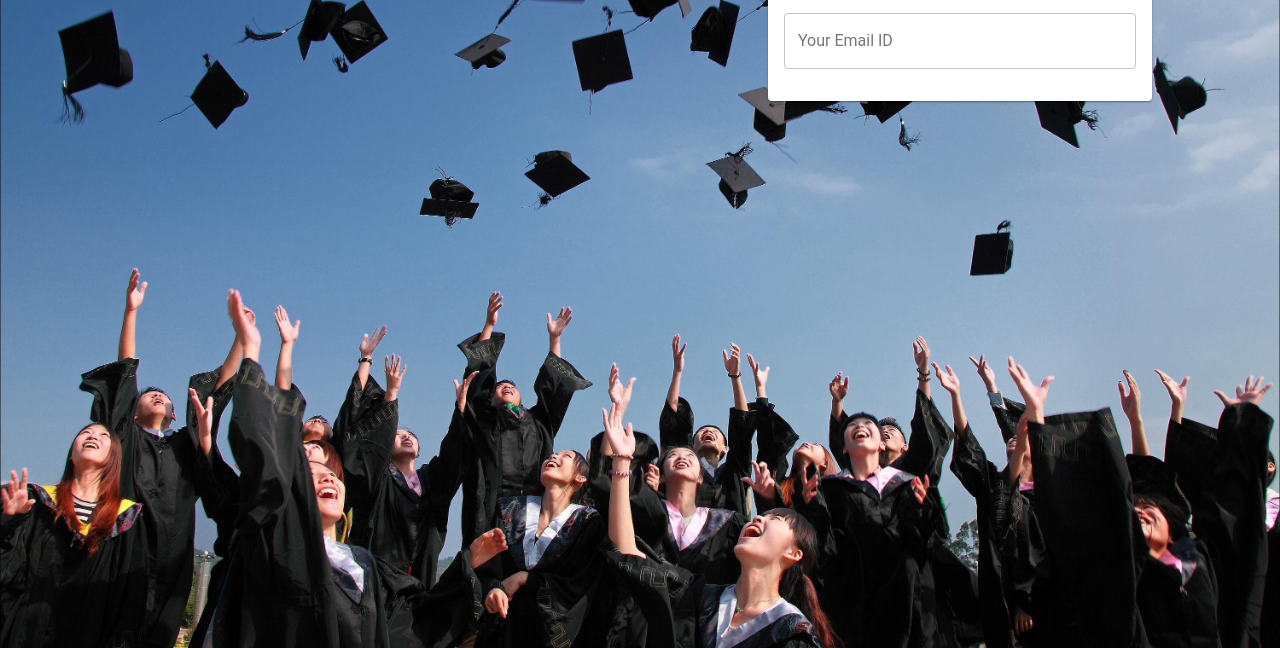
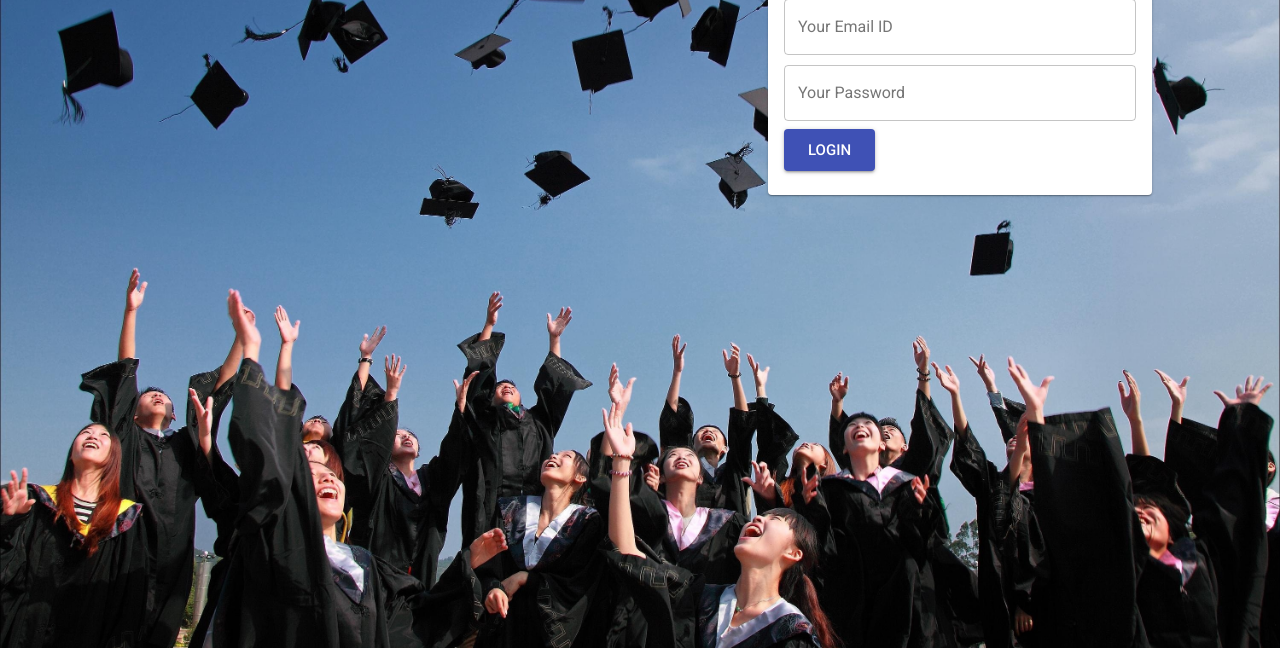
Before and after one commit to SubhamSengupta/The-app, a React app: page / in a window 1280 px wide. Shown: the part 152-800 px from the top of the page. Built offline with nearby package versions, Linux system fonts and the light colour scheme.

Commit message:
add roboto font and add password and login button in login card

```diff
--- a/src/Components/LoginBox/index.js
+++ b/src/Components/LoginBox/index.js
@@ -3,6 +3,7 @@ import Card from '@material-ui/core/Card'
 import CardContent from '@material-ui/core/CardContent'
 import Typography from '@material-ui/core/Typography'
 import TextField from '@material-ui/core/TextField'
+import Button from '@material-ui/core/Button'
 
 import './style.css'
 
@@ -23,7 +24,7 @@ class LoginBox extends React.Component {
   }
 
   render() {
-    const { email } = this.state
+    const { email, password } = this.state
     return (
       <div className='page-login-box'>
         <Card className='page-login-box-card'>
@@ -31,17 +32,37 @@ class LoginBox extends React.Component {
             <Typography className='page-login-box-card-title' variant='display1' gutterBottom>
               Get started with us.
             </Typography>
+            <form onSubmit={this.handleSubmit}>
               <TextField
                 id='page-login-box-email'
                 label='Your Email ID'
                 className='page-login-box-card-text-field'
                 name='email'
                 value={email || ''}
+                type='email'
                 onChange={this.handleChange}
                 margin='normal'
                 variant='outlined'
                 fullWidth
               />
+              <TextField
+                id='page-login-box-password'
+                label='Your Password'
+                className='page-login-box-card-text-field'
+                name='password'
+                value={password || ''}
+                type='password'
+                onChange={this.handleChange}
+                margin='normal'
+                variant='outlined'
+                fullWidth
+              />
+              <div className='page-login-box-action-btn'>
+                <Button variant='contained' color='primary' size='large'>
+                  LogIn
+                </Button>
+              </div>
+            </form>
           </CardContent>
         </Card>
       </div>
--- a/src/Components/LoginBox/style.css
+++ b/src/Components/LoginBox/style.css
@@ -9,3 +9,7 @@
   font-weight: 550 !important;
   color: rgba(0, 0, 0, 0.65) !important;
 }
+
+.page-login-box .page-login-box-card-text-field {
+  margin-top: 2px !important;
+}
--- a/src/index.css
+++ b/src/index.css
@@ -1,4 +1,5 @@
 body {
   margin: 0;
   padding: 0;
+  font-family: "Roboto", sans-serif;
 }
--- a/src/index.html
+++ b/src/index.html
@@ -1,15 +1,17 @@
 <!DOCTYPE html>
 <html lang="en">
+  <head>
+    <meta charset="UTF-8" />
+    <meta name="viewport" content="width=device-width, initial-scale=1.0" />
+    <meta http-equiv="X-UA-Compatible" content="ie=edge" />
+    <title>The App</title>
+    <link
+      rel="stylesheet"
+      href="https://fonts.googleapis.com/css?family=Roboto:300,400,500"
+    />
+  </head>
 
-<head>
-    <meta charset="UTF-8">
-    <meta name="viewport" content="width=device-width, initial-scale=1.0">
-    <meta http-equiv="X-UA-Compatible" content="ie=edge">
-    <title>The App</title>
-</head>
-
-<body>
+  <body>
     <div id="root"></div>
-</body>
-
+  </body>
 </html>
```
Lines whose indentation alone changed are shown as unchanged.
